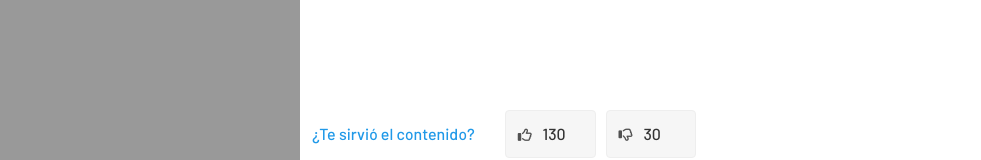
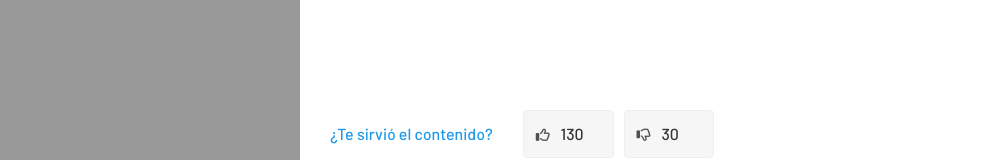
Before and after one commit to Nats85/Manuales-Aranda-Apis, a Jekyll site: the page built from index.md, in a window 1280 px wide and 900 px high, scrolled down 52 px. Shown: the part 740-900 px from the top of the window, without its empty margins (0-981 px from the left). Built offline with Jekyll 4.4.1, drawn with Linux system fonts in a browser that asks for light colours; nearby versions of some CDN libraries.

Commit message:
Update _vote-count.scss

```diff
--- a/_sass/base/_vote-count.scss
+++ b/_sass/base/_vote-count.scss
@@ -42,6 +42,7 @@
         color: #2099e8;
         font-size: 16px;
         margin-right: 30px;
+        margin-left: 18px;
 
     }
     .sg-vote {
```
